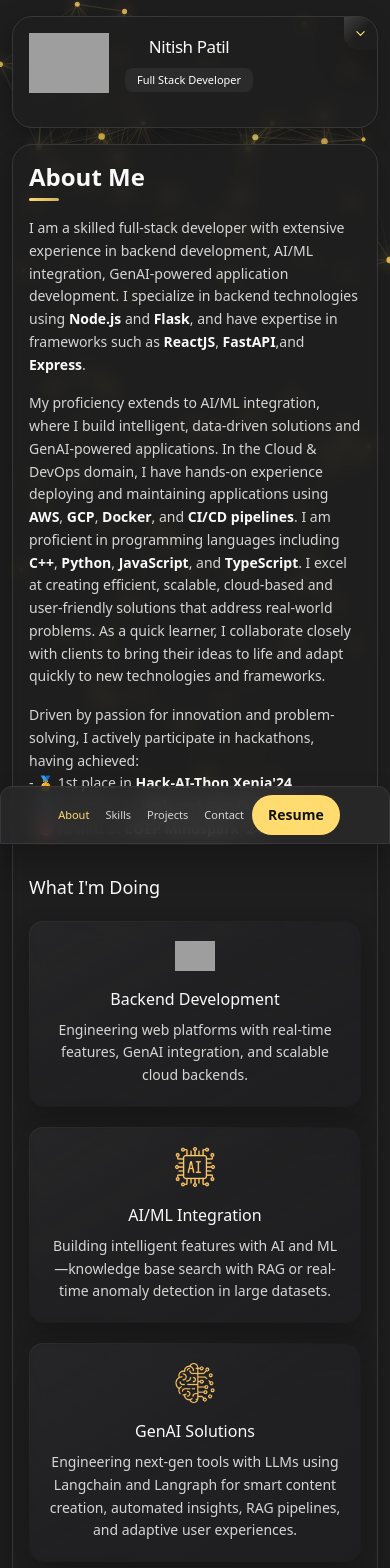
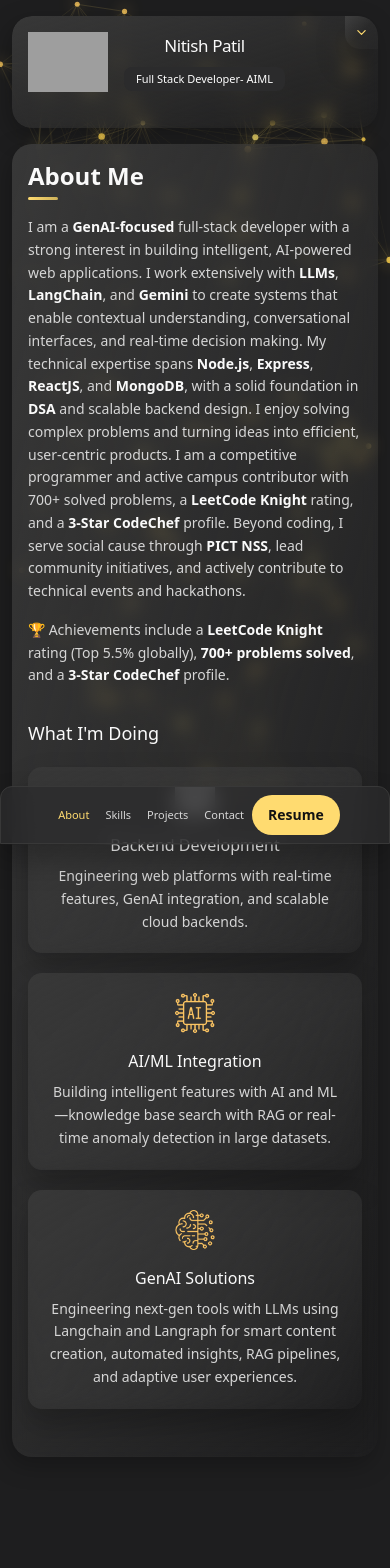
Before and after one commit to NitishP1710/Nitish_portfolio, a React (Vite) app: page / in a window 390 px wide. Shown: the top 1568 px of the page. After the commit the page ends 1537 px from the top, so only its background shows below. Built offline with nearby package versions, Linux system fonts and the light colour scheme; grey boxes are pictures that could not be loaded.

Commit message:
Updated information on about page and added link to social media

```diff
--- a/src/App.jsx
+++ b/src/App.jsx
@@ -18,7 +18,7 @@ function App() {
       <div className="relative w-full lg:min-w-[75%] lg:w-[75%] lg:mx-0">
         <Navbar activePage={activePage} setActivePage={setActivePage} />
 
-        <div className="bg-eerie-black-2/80 backdrop-blur-sm border border-jet rounded-[20px] p-4 md:p-8 shadow-(--shadow-1) z-1 lg:min-h-full lg:shadow-(--shadow-5)">
+        <div className="relative bg-transparent backdrop-blur-sm rounded-[20px] p-4 md:p-8 shadow-(--shadow-1) z-1 lg:min-h-full lg:shadow-(--shadow-5) before:absolute before:inset-0 before:rounded-[20px] before:p-px before:bg-gradient-to-br before:from-jet before:to-transparent before:-z-1 before:content-['']">
           <About isActive={activePage === 'about'} />
           <Skills isActive={activePage === 'skills'} />
           <Projects isActive={activePage === 'projects'} />
--- a/src/components/About.jsx
+++ b/src/components/About.jsx
@@ -38,8 +38,8 @@ const About = ({ isActive }) => {
 };
 
 const ServiceCard = ({ icon, title, description }) => (
-  <li className="relative bg-[linear-gradient(to_bottom_right,hsla(0,0%,25%,0.5)_0%,hsla(0,0%,25%,0)_50%)] backdrop-blur-sm p-5 md:p-8 rounded-[14px] shadow-(--shadow-2) z-1 flex flex-col md:flex-row items-start gap-4 md:gap-5">
-    <span className="absolute inset-px bg-gradient-jet backdrop-blur-sm rounded-[inherit] -z-1" />
+  <li className="relative bg-gradient-to-br from-jet to-transparent backdrop-blur-sm p-5 md:p-8 rounded-[14px] shadow-(--shadow-2) z-1 flex flex-col md:flex-row items-start gap-4 md:gap-5">
+    <span className="absolute inset-px bg-transparent rounded-[inherit] -z-1" />
     <div className="mx-auto md:mx-0 md:mt-1">
       <img src={icon} alt={title} className="w-10" />
     </div>
--- a/src/components/Contact.jsx
+++ b/src/components/Contact.jsx
@@ -101,12 +101,12 @@ const Contact = ({ isActive }) => {
           <button
             type="submit"
             disabled={!isFormValid}
-            className="relative w-full md:w-auto md:ml-auto flex justify-center items-center gap-2.5 bg-[linear-gradient(to_bottom_right,hsla(0,0%,25%,0.5)_0%,hsla(0,0%,25%,0)_50%)] backdrop-blur-sm text-orange-yellow py-3 md:py-4 px-5 rounded-[14px] text-sm md:text-base capitalize shadow-(--shadow-3) z-1 transition-all
+            className="relative w-full md:w-auto md:ml-auto flex justify-center items-center gap-2.5 bg-gradient-to-br from-jet to-transparent backdrop-blur-sm text-orange-yellow py-3 md:py-4 px-5 rounded-[14px] text-sm md:text-base capitalize shadow-(--shadow-3) z-1 transition-all
               disabled:opacity-70 disabled:cursor-not-allowed
               enabled:hover:bg-gradient-yellow-1
               group"
           >
-            <span className="absolute inset-px bg-gradient-jet backdrop-blur-sm rounded-[inherit] -z-1 transition-all group-enabled:group-hover:bg-gradient-yellow-2" />
+            <span className="absolute inset-px bg-transparent rounded-[inherit] -z-1 transition-all group-enabled:group-hover:bg-gradient-yellow-2" />
             <IoPaperPlane className="text-base md:text-lg" />
             <span>Send Message</span>
           </button>
--- a/src/components/Projects.jsx
+++ b/src/components/Projects.jsx
@@ -50,7 +50,7 @@ const Projects = ({ isActive }) => {
         <div className="relative mb-6 md:hidden">
           <button
             onClick={() => setIsSelectOpen(!isSelectOpen)}
-            className="bg-eerie-black-2/80 backdrop-blur-sm text-light-gray flex justify-between items-center w-full p-3 px-4 border border-jet rounded-[14px] text-sm font-light"
+            className="bg-transparent backdrop-blur-sm text-light-gray flex justify-between items-center w-full p-3 px-4 border border-jet rounded-[14px] text-sm font-light"
           >
             <span className="capitalize">
               {activeFilter === 'all' ? 'Select category' : activeFilter}
@@ -59,7 +59,7 @@ const Projects = ({ isActive }) => {
           </button>
 
           {isSelectOpen && (
-            <ul className="absolute top-[calc(100%+6px)] w-full bg-eerie-black-2/90 backdrop-blur-sm border border-jet rounded-[14px] p-1.5 z-2">
+            <ul className="absolute top-[calc(100%+6px)] w-full bg-transparent backdrop-blur-md border border-jet rounded-[14px] p-1.5 z-2">
               {projectCategories.map((category) => (
                 <li key={category}>
                   <button
--- a/src/components/Sidebar.jsx
+++ b/src/components/Sidebar.jsx
@@ -7,6 +7,8 @@ import {
   IoLogoGithub,
   IoLogoLinkedin,
   IoLogoInstagram,
+  IoLogoMedium,
+  IoLogoCodepen,
 } from "react-icons/io5";
 import { useState } from "react";
 import { personaInfo } from "../data/portfolioData";
@@ -16,7 +18,7 @@ const Sidebar = () => {
   return (
     <>
       <aside
-        className={`bg-eerie-black-2/80 backdrop-blur-sm border border-jet rounded-[20px] p-4 shadow-[var(--shadow-1)] z-[1] mb-4 transition-all duration-500 overflow-hidden
+        className={`relative bg-transparent backdrop-blur-sm rounded-[20px] p-4 shadow-[var(--shadow-1)] z-[1] mb-4 transition-all duration-500 overflow-hidden before:absolute before:inset-0 before:rounded-[20px] before:p-px before:bg-gradient-to-br before:from-jet before:to-transparent before:-z-1 before:content-['']
           ${isExpanded ? "max-h-[600px]" : "max-h-[112px]"}
            md:max-h-[180px] md:mb-8 md:p-8
            lg:sticky lg:top-[60px] lg:max-h-max lg:h-fit lg:pt-[60px] lg:min-w-[300px]`}
@@ -124,6 +126,14 @@ const Sidebar = () => {
               href={personaInfo.social.instagram}
               icon={<IoLogoInstagram />}
             />
+            <SocialLink
+              href={personaInfo.social.medium}
+              icon={<IoLogoMedium />}
+            />
+            <SocialLink
+              href={personaInfo.social.leetcode}
+              icon=""
+            />
           </ul>
         </div>
       </aside>
@@ -133,8 +143,8 @@ const Sidebar = () => {
 
 const ContactItem = ({ icon, title, content }) => (
   <li className="flex items-center gap-4">
-    <div className="relative bg-[linear-gradient(to_bottom_right,hsla(0,0%,25%,0.5)_0%,hsla(0,0%,25%,0)_50%)] p-2 rounded-lg shadow-(--shadow-2) z-1 text-orange-yellow text-lg backdrop-blur-sm">
-      <span className="absolute inset-px bg-eerie-black-1/80 rounded-[inherit] -z-1" />
+    <div className="relative bg-gradient-to-br from-jet to-transparent p-2 rounded-lg shadow-(--shadow-2) z-1 text-orange-yellow text-lg">
+      <span className="absolute inset-px bg-transparent rounded-[inherit] -z-1" />
       {icon}
     </div>
     <div className="min-w-0">
--- a/src/components/Skills.jsx
+++ b/src/components/Skills.jsx
@@ -108,7 +108,7 @@ const Skills = ({ isActive }) => {
           {skills.map((skill, index) => (
             <span
               key={index}
-              className="bg-white text-black px-3 py-1 rounded-[20px] text-sm font-medium shadow-md"
+              className="bg-transparent text-light-gray px-3 py-1 rounded-[20px] text-sm font-medium shadow-md border border-jet hover:text-orange-yellow hover:border-orange-yellow transition-colors"
             >
               {skill}
             </span>
@@ -118,7 +118,7 @@ const Skills = ({ isActive }) => {
 
       {/* Skills Cloud - Desktop Only */}
       <section className="hidden md:block text-center mt-4">
-        <div className="w-[400px] h-[400px] mx-auto rounded-[20px] bg-eerie-black-2/80 backdrop-blur-sm shadow-[0_0_10px_rgba(255,255,255,0.1)] flex justify-center items-center">
+        <div className="w-[400px] h-[400px] mx-auto rounded-[20px] bg-transparent backdrop-blur-sm shadow-[0_0_10px_rgba(255,255,255,0.1)] flex justify-center items-center border border-jet">
           <div ref={cloudRef} className="icon-cloud w-[400px] h-[400px] relative perspective-[1000px]">
             {techSlugs.map((slug, index) => (
               <div
@@ -143,8 +143,8 @@ const Skills = ({ isActive }) => {
 const TimelineSection = ({ title, items, type }) => (
   <section className="mb-8">
     <div className="flex items-center gap-4 mb-6">
-      <div className="relative bg-[linear-gradient(to_bottom_right,hsl(0,0%,25%)_0%,hsla(0,0%,25%,0)_50%)] w-[30px] h-[30px] md:w-12 md:h-12 rounded-lg md:rounded-xl flex justify-center items-center text-base md:text-lg text-orange-yellow shadow-[var(--shadow-1)] z-[1]">
-        <span className="absolute inset-[1px] bg-eerie-black-1 rounded-inherit -z-[1] rounded-lg md:rounded-xl" />
+      <div className="relative bg-gradient-to-br from-jet to-transparent w-[30px] h-[30px] md:w-12 md:h-12 rounded-lg md:rounded-xl flex justify-center items-center text-base md:text-lg text-orange-yellow shadow-[var(--shadow-1)] z-[1]">
+        <span className="absolute inset-[1px] bg-transparent rounded-inherit -z-[1] rounded-lg md:rounded-xl" />
         <IoBookOutline />
       </div>
       <h3 className="text-white-2 text-lg md:text-2xl font-medium">
--- a/src/data/portfolioData.js
+++ b/src/data/portfolioData.js
@@ -1,6 +1,6 @@
 export const personaInfo = {
   name: "Nitish Patil",
-  title: "Full Stack Developer",
+  title: "Full Stack Developer- AIML",
   avatar: "/images/my-avatar.png",
   email: "nitishpatil.pict@gmail.com",
   phone: "9371125719",
@@ -9,20 +9,23 @@ export const personaInfo = {
   resumeURL:
     "https://drive.google.com/drive/u/0/folders/1CGb5NH8ooKSmRRCpXArctTIvbIDHbzMv",
   social: {
-    github: "",
-    leetcode :"",
-    codechef :"",
-    codeforces :"",
-    linkedin: "",
-    instagram: "",
+    github: "https://github.com/NitishP1710",
+    leetcode :"https://leetcode.com/u/nitish-9371/",
+    medium : "https://medium.com/@patilnitish2004",
+    codechef :"https://www.codechef.com/users/npp_1710",
+    codeforces :"https://codeforces.com/profile/_Nitish_1710",
+    linkedin: "https://www.linkedin.com/in/nitish-patil-922b26288/",
+    instagram: "https://www.instagram.com/nitish_patil2004/?igsh=MWoxZWpuZjduMTU4Yw%3D%3D#",
   },
 };
 
 export const aboutText = [
-  `I am a skilled full-stack developer with extensive experience in backend development, AI/ML integration, GenAI-powered application development. I specialize in backend technologies using <strong>Node.js</strong> and <strong>Flask</strong>, and have expertise in frameworks such as <strong>ReactJS</strong>, <strong>FastAPI</strong>,and <strong>Express</strong>.`,
-  `My proficiency extends to AI/ML integration, where I build intelligent, data-driven solutions and GenAI-powered applications. In the Cloud & DevOps domain, I have hands-on experience deploying and maintaining applications using <strong>AWS</strong>, <strong>GCP</strong>, <strong>Docker</strong>, and <strong>CI/CD pipelines</strong>. I am proficient in programming languages including <strong>C++</strong>, <strong>Python</strong>, <strong>JavaScript</strong>, and <strong>TypeScript</strong>. I excel at creating efficient, scalable, cloud-based and user-friendly solutions that address real-world problems. As a quick learner, I collaborate closely with clients to bring their ideas to life and adapt quickly to new technologies and frameworks.`,
-  `Driven by passion for innovation and problem-solving, I actively participate in hackathons, having achieved:<br/>- 🥇 1st place in <strong>Hack-AI-Thon Xenia'24</strong><br/>- 🥈 2nd place in <strong>Web and App Pulzion'24</strong><br/>- 🎯 Finalist at <strong>COEP Mindspark '24</strong>`,
+   `I am a <strong>GenAI-focused</strong> full-stack developer with a strong interest in building intelligent, AI-powered web applications. I work extensively with <strong>LLMs</strong>, <strong>LangChain</strong>, and <strong>Gemini</strong> to create systems that enable contextual understanding, conversational interfaces, and real-time decision making.
+   My technical expertise spans <strong>Node.js</strong>, <strong>Express</strong>, <strong>ReactJS</strong>, and <strong>MongoDB</strong>, with a solid foundation in <strong>DSA</strong> and scalable backend design. I enjoy solving complex problems and turning ideas into efficient, user-centric products.
+   I am a competitive programmer and active campus contributor with 700+ solved problems, a <strong>LeetCode Knight</strong> rating, and a <strong>3-Star CodeChef</strong> profile. Beyond coding, I serve social cause through <strong>PICT NSS</strong>, lead community initiatives, and actively contribute to technical events and hackathons.`,
+   `🏆 Achievements include a <strong>LeetCode Knight</strong> rating (Top 5.5% globally), <strong>700+ problems solved</strong>, and a <strong>3-Star CodeChef</strong> profile.`
 ];
+
 
 export const services = [
   {
@@ -40,11 +43,6 @@ export const services = [
     title: "GenAI Solutions",
     description: "Engineering next-gen tools with LLMs using Langchain and Langraph for smart content creation, automated insights, RAG pipelines, and adaptive user experiences."
   },
-//   {
-//     icon: "/images/icon-app.svg",
-//     title: "Mobile apps",
-//     description: "Building mobile experiences with edge AI, offline-first design, and real-time collaboration."
-//   }
 ];
 
 export const education = [
@@ -72,23 +70,21 @@ export const experience = [
     url: "https://www.cequence.ai/",
     period: "Sep 2025– Jan 2026",
     role: "Full Stack Developer",
-    description: "Developed an automated testing suite for validating MCP endpoints, improving reliability and efficiency in backendtesting."
+    description: "Worked on testing MCP Server tools used in development environments like Windsurf ,Cursor and Claude IDEs.Developed an automated testing suite for validating MCP endpoints, improving reliability and efficiency in backend testing."
   },
   {
-    company: "IEE EMBS Society",
-    url: "https://sushiv.in/",
+    company: "IEEE EMBS Society",
+    url: "https://www.embs.org/",
     period: "June 2025 - July 2025",
     role: "AI-ML",
-    description: "Worked on Epillepsy and Sezuire Detection using Deep Learning and Neural Network.Build model with accuracy 93%"
+    description: "Worked on Epillepsy and Sezuire Detection using Deep Learning and Neural Network.Build model with accuracy 93%. Added GenAI integration to analyze result generated by model"
   }
 ];
 
 export const skills = [
-  "React", "Next.js", "Node.js", "Python", "Streamlit",
-  "GenAI", "MySQL", "Java", "C++",
-  "MongoDB", "HTML5", "CSS3", "JavaScript", "NodeJS", "Express",
-  "FastAPI", "Postman",
-  "GitHub", "NumPy", "Pandas","Langchain","Langraph","n8n"
+  "Python", "C++", "Java", "GenAI", "React", "Next.js", "Node.js","MySQL",
+  "MongoDB", "HTML5", "CSS3", "JavaScript" , "Express",  "FastAPI", "Postman",
+  "GitHub/GitLab", "NumPy", "Pandas","MatPlotLib","Langchain","Langraph","n8n"
 ];
 
 export const techSlugs = [
--- a/src/index.css
+++ b/src/index.css
@@ -88,7 +88,7 @@ body {
 }
 
 .bg-gradient-jet {
-    background: linear-gradient(to bottom right, hsla(240, 1%, 18%, 0.251) 0%, hsla(240, 2%, 11%, 0) 100%), hsla(240, 2%, 13%, 0.8);
+    background: transparent;
 }
 
 .bg-gradient-yellow-1 {
@@ -96,7 +96,7 @@ body {
 }
 
 .bg-gradient-yellow-2 {
-    background: linear-gradient(135deg, hsla(45, 100%, 71%, 0.251) 0%, hsla(35, 100%, 68%, 0) 59.86%), hsla(240, 2%, 13%, 0.8);
+    background: linear-gradient(135deg, hsla(45, 100%, 71%, 0.251) 0%, hsla(35, 100%, 68%, 0) 59.86%), transparent;
 }
 
 .border-gradient-onyx {
```
